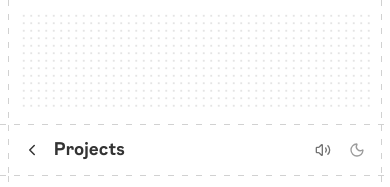
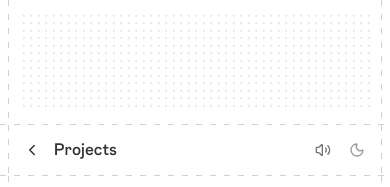
Before and after one commit to GabrielBaiano/gridline-portfolio-template, a Next.js app: page /projects in a window 390 px wide. Shown: the top 187 px of the page. Built offline with nearby package versions, Linux system fonts and the light colour scheme.

Commit message:
fix(nav): adjust SubPageNav title font weight from bold to medium

```diff
--- a/src/components/SubPageNav.tsx
+++ b/src/components/SubPageNav.tsx
@@ -90,7 +90,7 @@ export function SubPageNav({ backHref = "/", title }: SubPageNavProps) {
                       } as React.CSSProperties)
                     : undefined
                 }
-                className={`text-[1.15rem] font-bold leading-tight text-title inline-block whitespace-nowrap ${
+                className={`text-[1.05rem] sm:text-[1.1rem] font-medium leading-tight text-title inline-block whitespace-nowrap ${
                   overflowDistance > 0 ? "animate-nav-marquee" : ""
                 }`}
               >
```
